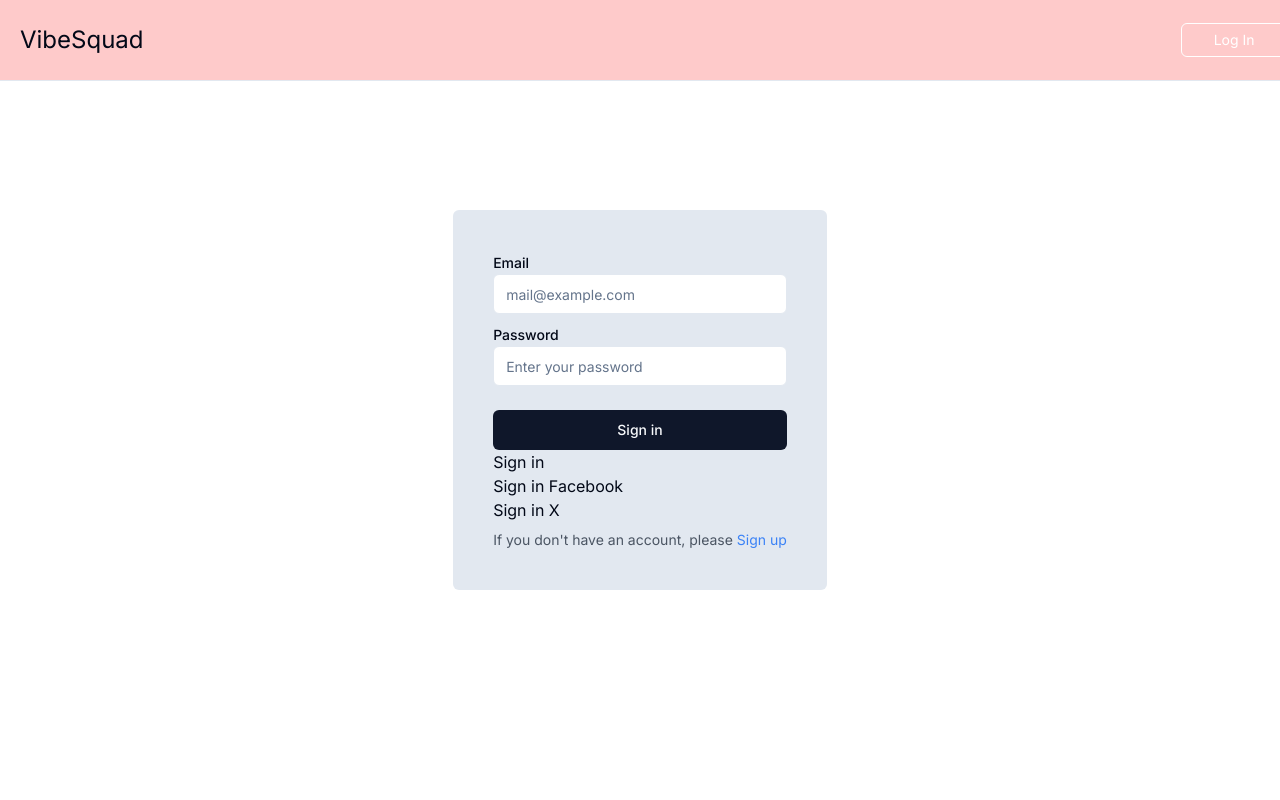
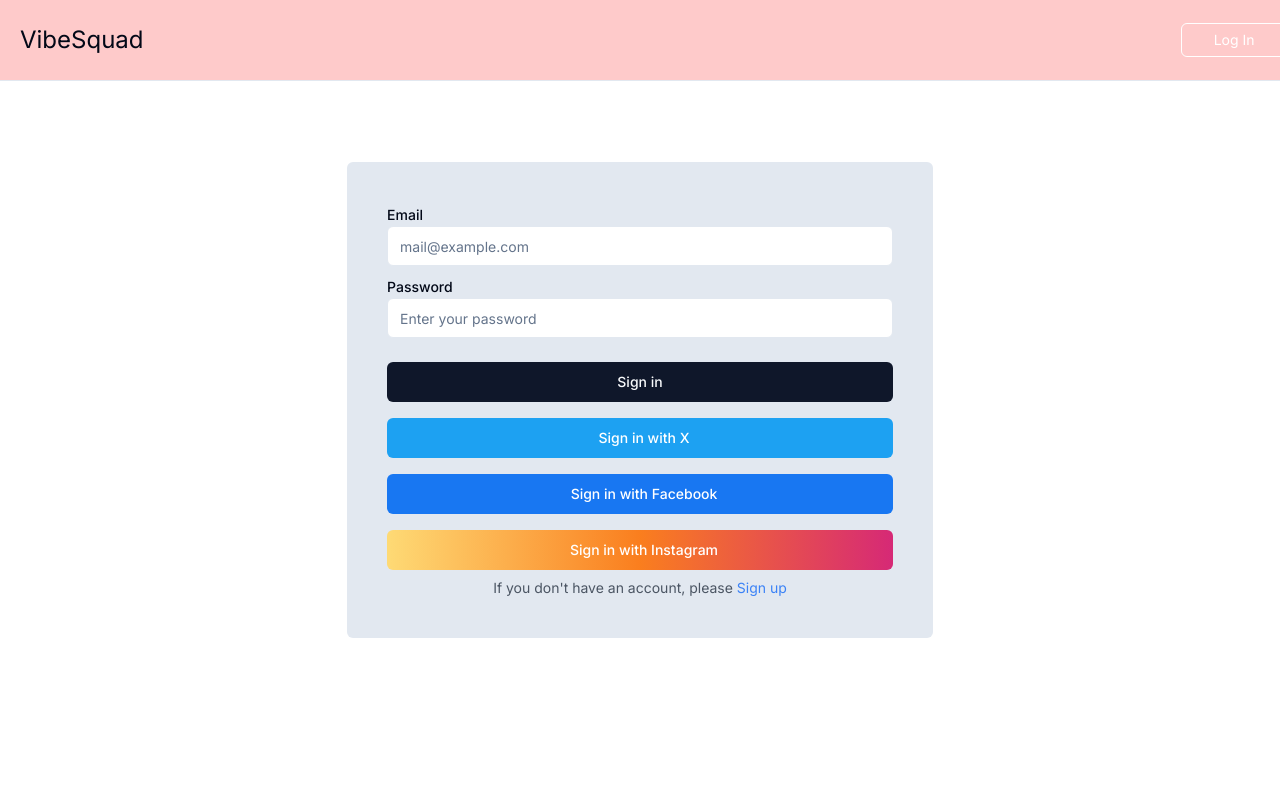
Before and after one commit to SahilKharya/vibesquad-frontend, a Next.js app: page /sign-in in a window 1280 px wide. Shown: the top 800 px of the page. Built offline with nearby package versions, Linux system fonts and the light colour scheme.

Commit message:
update UI

```diff
--- a/src/components/form/SignInForm.tsx
+++ b/src/components/form/SignInForm.tsx
@@ -1,6 +1,6 @@
-'use client';
+"use client";
 
-import { useForm } from 'react-hook-form';
+import { useForm } from "react-hook-form";
 import {
   Form,
   FormControl,
@@ -8,21 +8,21 @@ import {
   FormItem,
   FormLabel,
   FormMessage,
-} from '../ui/form';
-import * as z from 'zod';
-import { zodResolver } from '@hookform/resolvers/zod';
-import { Input } from '../ui/input';
-import { Button } from '../ui/button';
-import Link from 'next/link';
-import GoogleSignInButton from '../GoogleSignInButton';
-import { signIn } from 'next-auth/react'
-import { useRouter } from 'next/navigation';
+} from "../ui/form";
+import * as z from "zod";
+import { zodResolver } from "@hookform/resolvers/zod";
+import { Input } from "../ui/input";
+import { Button } from "../ui/button";
+import Link from "next/link";
+import GoogleSignInButton from "../GoogleSignInButton";
+import { signIn } from "next-auth/react";
+import { useRouter } from "next/navigation";
 const FormSchema = z.object({
-  email: z.string().min(1, 'Email is required').email('Invalid email'),
+  email: z.string().min(1, "Email is required").email("Invalid email"),
   password: z
     .string()
-    .min(1, 'Password is required')
-    .min(8, 'Password must have than 8 characters'),
+    .min(1, "Password is required")
+    .min(8, "Password must have than 8 characters"),
 });
 
 const SignInForm = () => {
@@ -30,13 +30,13 @@ const SignInForm = () => {
   const form = useForm<z.infer<typeof FormSchema>>({
     resolver: zodResolver(FormSchema),
     defaultValues: {
-      email: '',
-      password: '',
+      email: "",
+      password: "",
     },
   });
 
   const onSubmit = async (values: z.infer<typeof FormSchema>) => {
-    const signInData = await signIn('credentials', {
+    const signInData = await signIn("credentials", {
       email: values.email,
       password: values.password,
       redirect: false,
@@ -45,22 +45,22 @@ const SignInForm = () => {
     if (signInData?.error) {
       console.log(signInData.error);
     } else {
-      router.push('/home');
+      router.push("/home");
     }
   };
 
   return (
     <Form {...form}>
-      <form onSubmit={form.handleSubmit(onSubmit)} className='w-full'>
-        <div className='space-y-2'>
+      <form onSubmit={form.handleSubmit(onSubmit)} className="w-full">
+        <div className="space-y-2">
           <FormField
             control={form.control}
-            name='email'
+            name="email"
             render={({ field }) => (
               <FormItem>
                 <FormLabel>Email</FormLabel>
                 <FormControl>
-                  <Input placeholder='mail@example.com' {...field} />
+                  <Input placeholder="mail@example.com" {...field} />
                 </FormControl>
                 <FormMessage />
               </FormItem>
@@ -68,14 +68,14 @@ const SignInForm = () => {
           />
           <FormField
             control={form.control}
-            name='password'
+            name="password"
             render={({ field }) => (
               <FormItem>
                 <FormLabel>Password</FormLabel>
                 <FormControl>
                   <Input
-                    type='password'
-                    placeholder='Enter your password'
+                    type="password"
+                    placeholder="Enter your password"
                     {...field}
                   />
                 </FormControl>
@@ -84,27 +84,39 @@ const SignInForm = () => {
             )}
           />
         </div>
-        <Button className='w-full mt-6' type='submit'>
+        <Button className="w-full mt-6" type="submit">
           Sign in
         </Button>
       </form>
 
-      <button onClick={() => signIn("instagram")}>
-        Sign in
-      </button>
-      <div>
-      <button onClick={() => signIn("facebook")}>
-        Sign in Facebook
-      </button>
+      <div className="social-login-buttons">
+        {/* Twitter/X */}
+        <Button
+          onClick={() => signIn("twitter")}
+          className="bg-[#1DA1F2] text-white w-full mt-4"
+        >
+          <i className="fab fa-twitter mr-2"></i> Sign in with X
+        </Button>
+
+        {/* Facebook */}
+        <Button
+          onClick={() => signIn("facebook")}
+          className="bg-[#1877F2] text-white w-full mt-4"
+        >
+          <i className="fab fa-facebook mr-2"></i> Sign in with Facebook
+        </Button>
+
+        {/* Instagram */}
+        <Button
+          onClick={() => signIn("instagram")}
+          className="bg-gradient-to-r from-[#feda75] via-[#fa7e1e] to-[#d62976] text-white w-full mt-4"
+        >
+          <i className="fab fa-instagram mr-2"></i> Sign in with Instagram
+        </Button>
       </div>
-      <div>
-      <button onClick={() => signIn("twitter")}>
-        Sign in X
-      </button>
-      </div>
-      <p className='text-center text-sm text-gray-600 mt-2'>
+      <p className="text-center text-sm text-gray-600 mt-2">
         If you don&apos;t have an account, please&nbsp;
-        <Link className='text-blue-500 hover:underline' href='/sign-up'>
+        <Link className="text-blue-500 hover:underline" href="/sign-up">
           Sign up
         </Link>
       </p>
--- a/src/lib/auth.ts
+++ b/src/lib/auth.ts
@@ -20,7 +20,6 @@ export const authOptions: NextAuthOptions = {
     TwitterProvider({
       clientId: process.env.TWITTER_CLIENT_ID as string,
       clientSecret: process.env.TWITTER_CLIENT_SECRET as string,
-      version: "2.0", // opt-in to Twitter OAuth 2.0
     }),
     FacebookProvider({
       clientId: process.env.FACEBOOK_CLIENT_ID as string,
```
